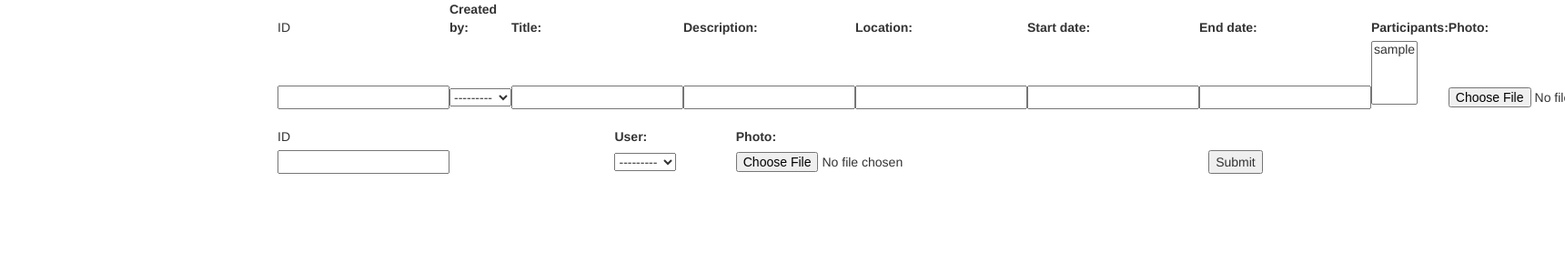
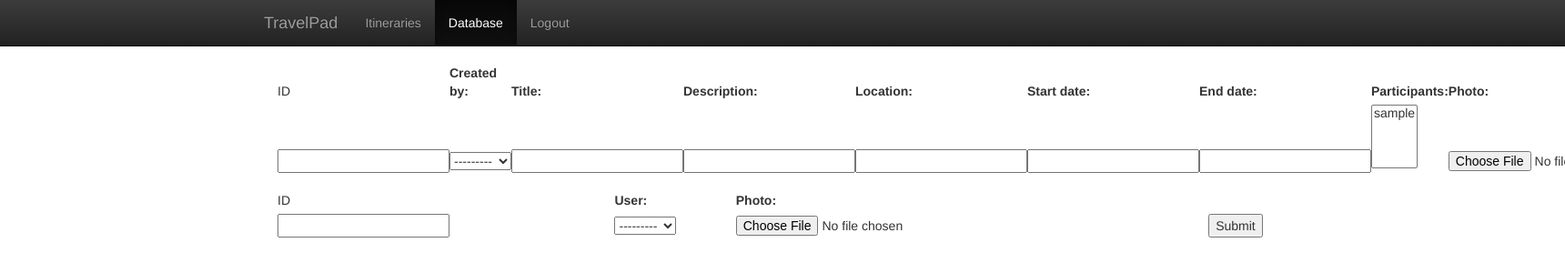
Before and after one commit to rueiminl/travelpad, a Django app: page /debug_database in a window 1720 px wide; the page is wider, and only the part inside the window is pictured. Shown: the top 300 px of that part at 91% size. Run offline with Django 3.2, Linux system fonts and the light colour scheme; the visitor is signed in with stand-in values (Sample User, id 1); data comes from the database, SQL or seed files in the repository; data that the repository does not hold is empty; parts of the project's set-up code (start-up, migrations or seed data) failed here and were passed over; some libraries are stand-ins or nearby versions.

Commit message:
add database tab in nav bar (for debugging)

```diff
--- a/travelpad/templates/travelpad/debug.html
+++ b/travelpad/templates/travelpad/debug.html
@@ -8,6 +8,10 @@
 		.table>* { display: table-row; }
 		.table>*>* { display: table-cell; }
 	</style>
+{% endblock %}
+
+{% block nav %}
+{% include "travelpad/nav.html" with debug_database_active='class="active"' %}
 {% endblock %}
 
 {% block content %}
@@ -65,7 +69,7 @@
 			<div>{{user.id}}</div>
 			<div>{{user.user.id}}</div>
 			<div>{{user.photo}}</div>
-			<div><input type="button" value="delete" onclick="deleteTravelPadUserPhoto({{itinerary.id}})" /></div>
+			<div></div>
 		</div>
 		{% endfor %}
 		<form id="travelpaduserForm" enctype="multipart/form-data" action="{% url 'debug_add_travelpaduser' %}" method="POST">
--- a/travelpad/templates/travelpad/nav.html
+++ b/travelpad/templates/travelpad/nav.html
@@ -3,6 +3,7 @@
 				<a class="navbar-brand" href="#">TravelPad</a>
 				<ul class="nav navbar-nav">
 					<li {{ itineraries_active }}><a href="{% url 'itineraries' %}">Itineraries</a></li>
+					<li {{ debug_database_active }}><a href="{% url 'debug_database' %}">Database</a></li>
 					<li><a href="{% url 'logout' %}">Logout</a></li>
 				</ul>
 			</div>
```
